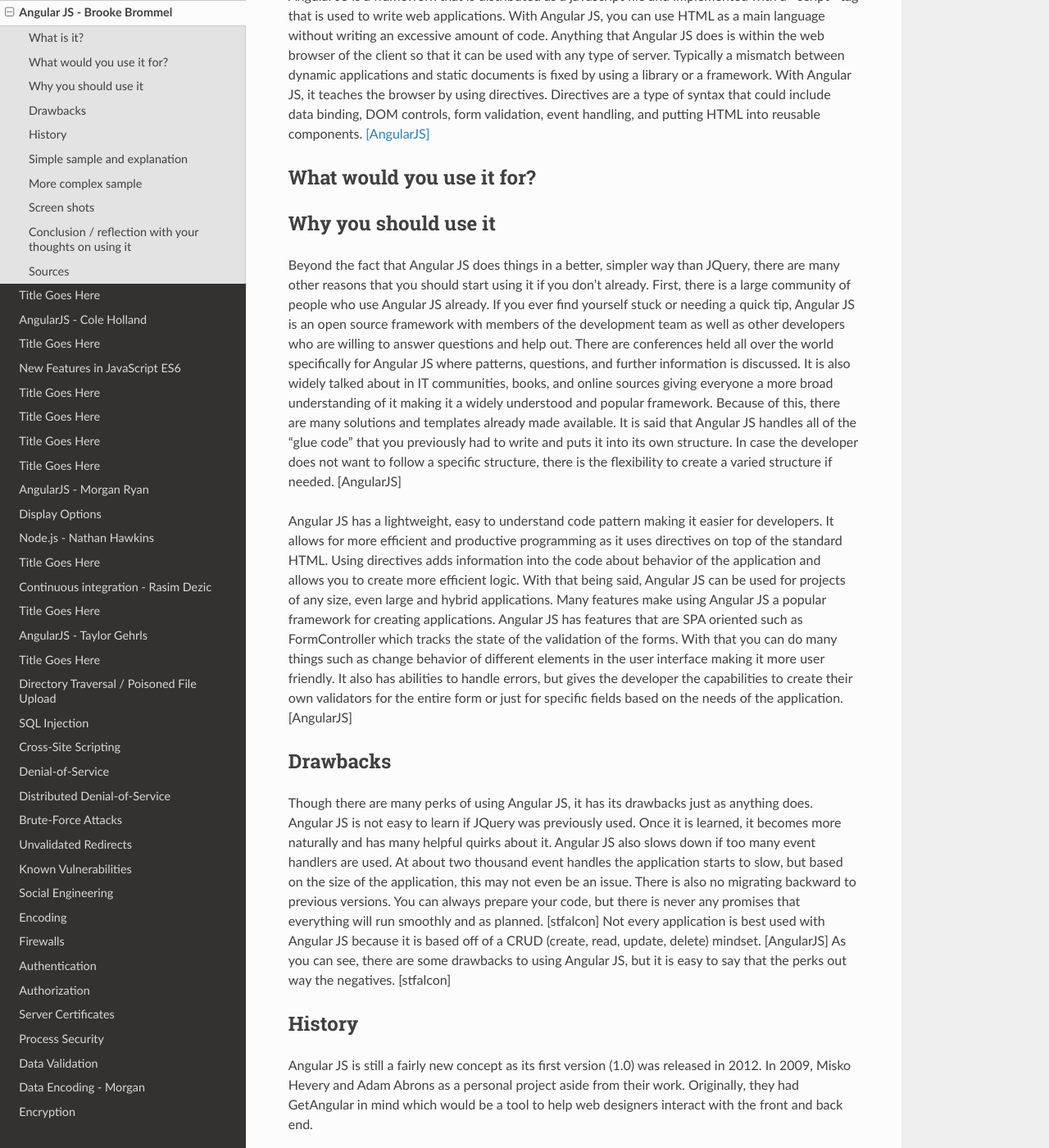
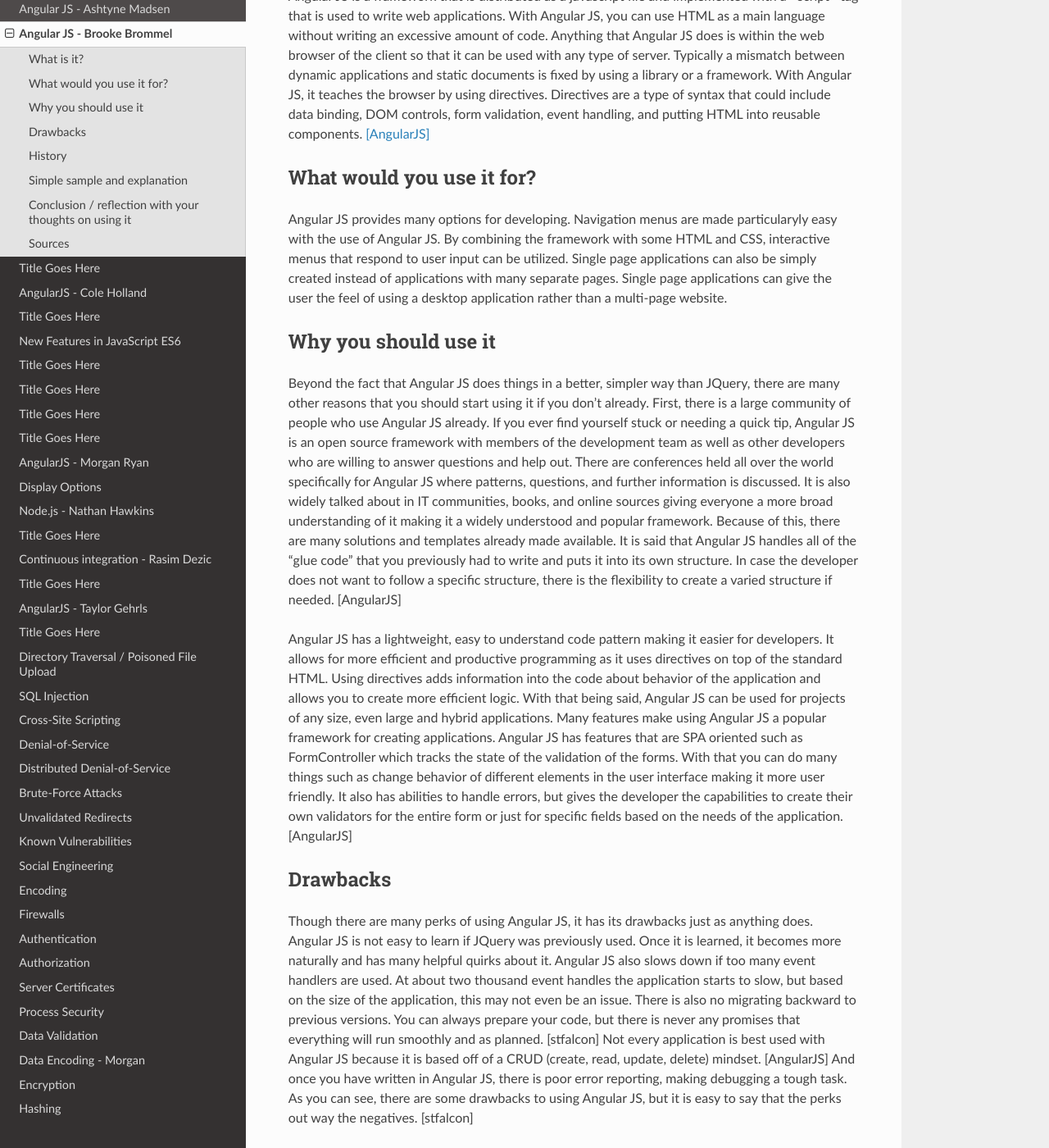
Before and after one commit to pvcraven/2017_web_security, a Sphinx documentation site: the page built from source/final/brooke/index.rst, in a window 1280 px wide and 1400 px high, scrolled down 232 px. Shown: the whole window at 82% size. Built offline with Sphinx 7.4.7 and the Read the Docs theme 2.0.0, drawn with Linux system fonts in a browser that asks for light colours; some of the changed text lies outside the part shown.

Commit message:
more typing

```diff
--- a/source/final/brooke/index.rst
+++ b/source/final/brooke/index.rst
@@ -8,6 +8,8 @@
 
 What would you use it for?
 --------------------------
+
+Angular JS provides many options for developing.  Navigation menus are made particularyly easy with the use of Angular JS.  By combining the framework with some HTML and CSS, interactive menus that respond to user input can be utilized.  Single page applications can also be simply created instead of applications with many separate pages.  Single page applications can give the user the feel of using a desktop application rather than a multi-page website.
 
 Why you should use it
 ---------------------
@@ -20,7 +22,7 @@
 Drawbacks
 ---------
 
-Though there are many perks of using Angular JS, it has its drawbacks just as anything does.  Angular JS is not easy to learn if JQuery was previously used.  Once it is learned, it becomes more naturally and has many helpful quirks about it.  Angular JS also slows down if too many event handlers are used.  At about two thousand event handles the application starts to slow, but based on the size of the application, this may not even be an issue. There is also no migrating backward to previous versions.  You can always prepare your code, but there is never any promises that everything will run smoothly and as planned.  [stfalcon]  Not every application is best used with Angular JS because it is based off of a CRUD (create, read, update, delete) mindset.  [AngularJS]  As you can see, there are some drawbacks to using Angular JS, but it is easy to say that the perks out way the negatives.  [stfalcon]
+Though there are many perks of using Angular JS, it has its drawbacks just as anything does.  Angular JS is not easy to learn if JQuery was previously used.  Once it is learned, it becomes more naturally and has many helpful quirks about it.  Angular JS also slows down if too many event handlers are used.  At about two thousand event handles the application starts to slow, but based on the size of the application, this may not even be an issue. There is also no migrating backward to previous versions.  You can always prepare your code, but there is never any promises that everything will run smoothly and as planned.  [stfalcon]  Not every application is best used with Angular JS because it is based off of a CRUD (create, read, update, delete) mindset.  [AngularJS]  And once you have written in Angular JS, there is poor error reporting, making debugging a tough task.  As you can see, there are some drawbacks to using Angular JS, but it is easy to say that the perks out way the negatives.  [stfalcon]
 
 History
 -------
@@ -53,10 +55,17 @@
 
 In this example, the <div ng-app""> tag lets Angular JS that it is part of an Angular JS application.  The ng-model directive then links the input field to the application variable name.  Finally, the ng-bind directive links the innerHTML of the paragraph element to the application variable name.  [w3schools]
 
-More complex sample
--------------------
-Screen shots
-------------
+.. image :: firstOutput.png
+
+Here is the simple output from the code.  As you can see, it looks just like any html would.
+
+.. image :: secondOutput.png
+
+As you type in the box, the user input is automatically reflected on the page. This happens because of the directive which links the input field to the variable name and then is linked to the application.
+
+.. image :: finalOutput.png
+
+
 Conclusion / reflection with your thoughts on using it
 ------------------------------------------------------
 
```
Also changed, not shown: source/final/brooke/code.PNG (added), source/final/brooke/finalOutput.PNG (added), source/final/brooke/firstOutput.PNG (added), source/final/brooke/secondOutput.PNG (added).
